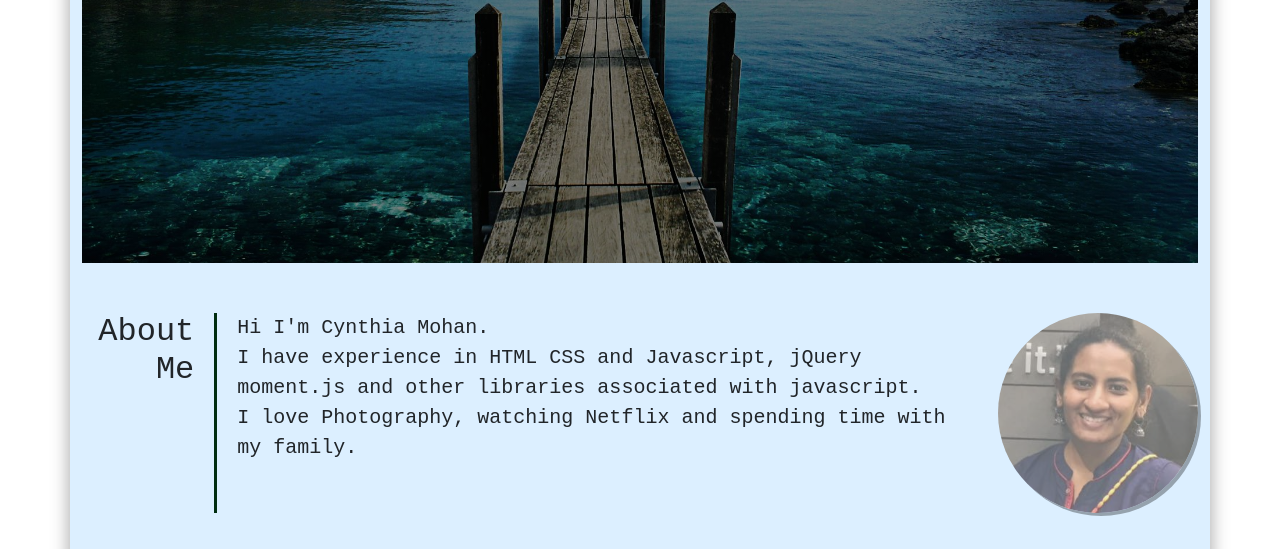
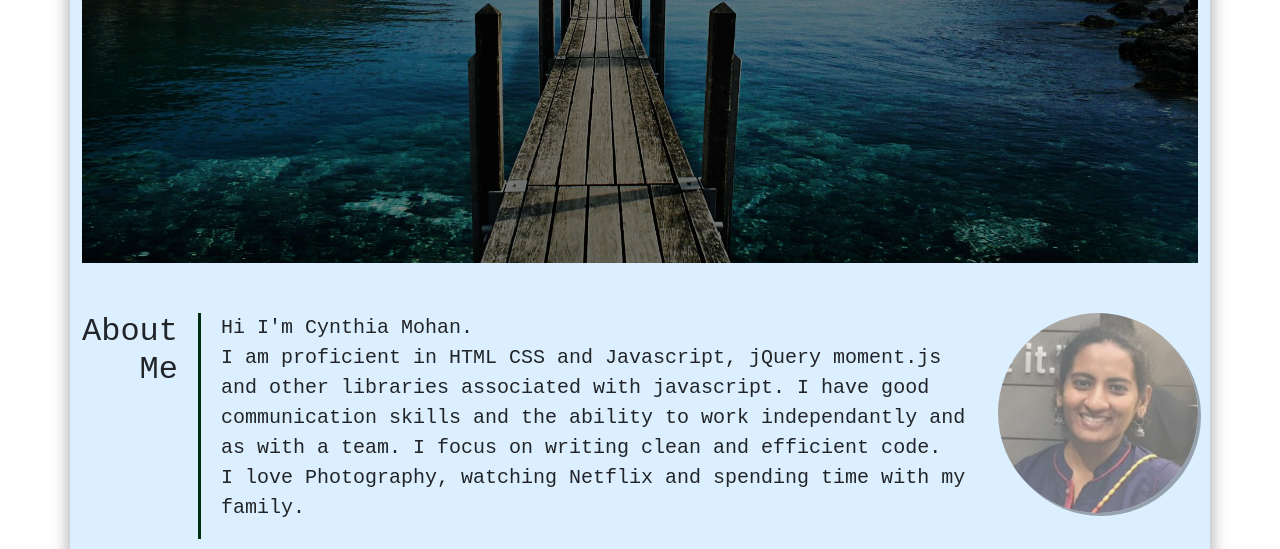
Before and after one commit to CynthiaMohan/Cynthia-Portfolio, a plain HTML site: page index.html in a window 1280 px wide. Shown: the part 403-952 px from the top of the page. Drawn offline with nearby package versions, Linux system fonts and the light colour scheme.

Commit message:
Updated about me

```diff
--- a/index.html
+++ b/index.html
@@ -43,8 +43,10 @@
                 <h2>About Me</h2>
             </div>
             <div class="content">
-                <p>Hi I'm Cynthia Mohan. <br>I have experience in HTML CSS and Javascript, jQuery moment.js and
-                    other libraries associated with javascript.<br>I love Photography, watching Netflix and spending
+                <p>Hi I'm Cynthia Mohan. <br>I am proficient in HTML CSS and Javascript, jQuery moment.js and
+                    other libraries associated with javascript. I have good communication skills and the ability to work
+                    independantly and as with a team. I focus on writing clean and efficient code.<br>I love
+                    Photography, watching Netflix and spending
                     time with my family.</p>
             </div>
             <div class="profilepic">
```
